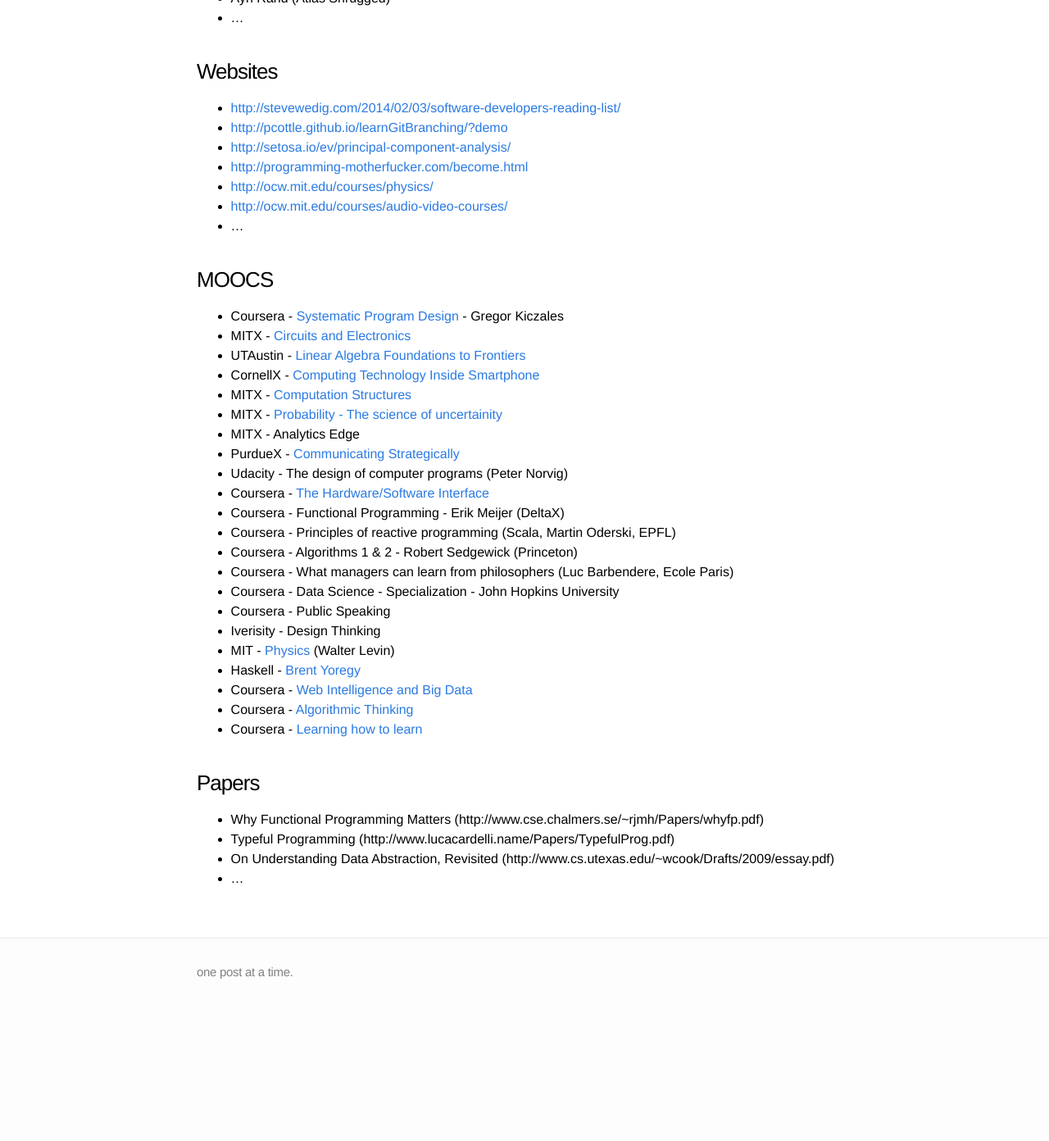
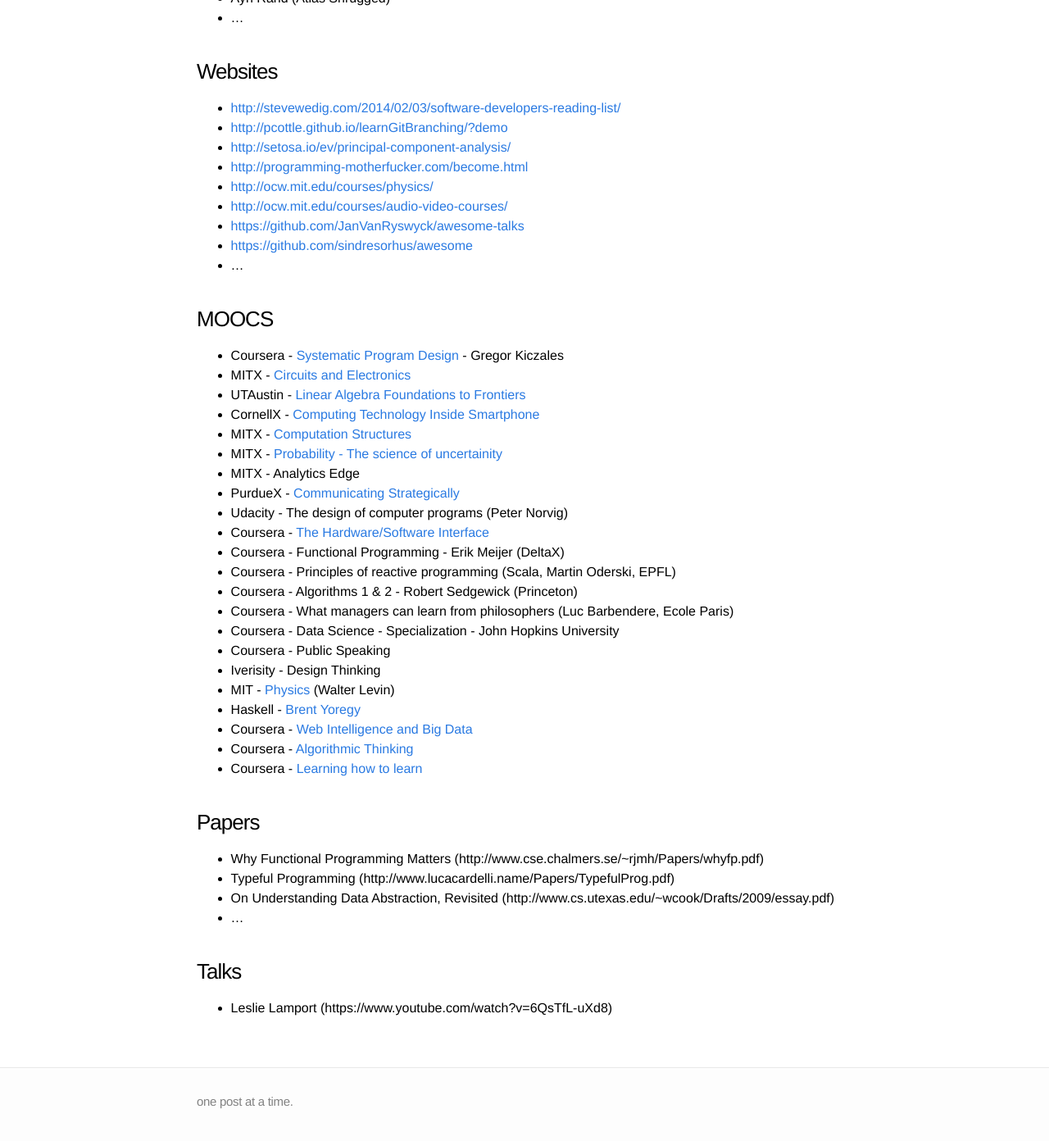
Before and after one commit to ChandraKoduru/chandrakoduru.github.io, a Jekyll site: the page built from _posts/2015-03-06-sources-of-my-knowledge.md, in a window 1280 px wide and 1400 px high, scrolled down 1606 px. Shown: the top 1392 px of the window at 82% size. Built offline with Jekyll 4.4.1, drawn with Linux system fonts in a browser that asks for light colours; before the commit the page ends 2848 px from its top, so only the background shows below that.

Commit message:
leslie lamports talk

```diff
--- a/_posts/2015-03-06-sources-of-my-knowledge.md
+++ b/_posts/2015-03-06-sources-of-my-knowledge.md
@@ -72,6 +72,8 @@ category: life
 * [http://programming-motherfucker.com/become.html](http://programming-motherfucker.com/become.html)
 * [http://ocw.mit.edu/courses/physics/](http://ocw.mit.edu/courses/physics/)
 * [http://ocw.mit.edu/courses/audio-video-courses/](http://ocw.mit.edu/courses/audio-video-courses/)
+* [https://github.com/JanVanRyswyck/awesome-talks](https://github.com/JanVanRyswyck/awesome-talks)
+* [https://github.com/sindresorhus/awesome](https://github.com/sindresorhus/awesome)
 * ...
 
 ### MOOCS
@@ -103,3 +105,6 @@ category: life
 * Typeful Programming (http://www.lucacardelli.name/Papers/TypefulProg.pdf)
 * On Understanding Data Abstraction, Revisited (http://www.cs.utexas.edu/~wcook/Drafts/2009/essay.pdf)
 * ...
+
+### Talks
+* Leslie Lamport (https://www.youtube.com/watch?v=6QsTfL-uXd8)
```
